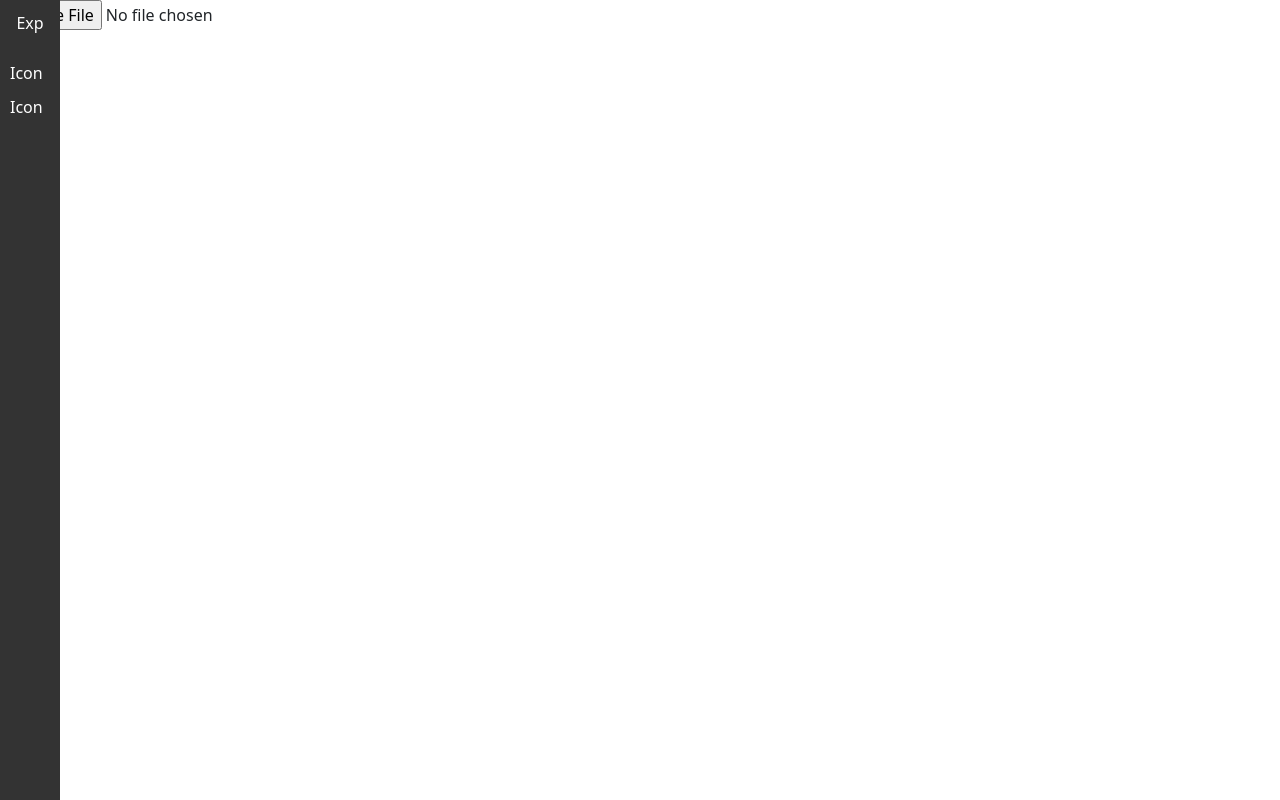
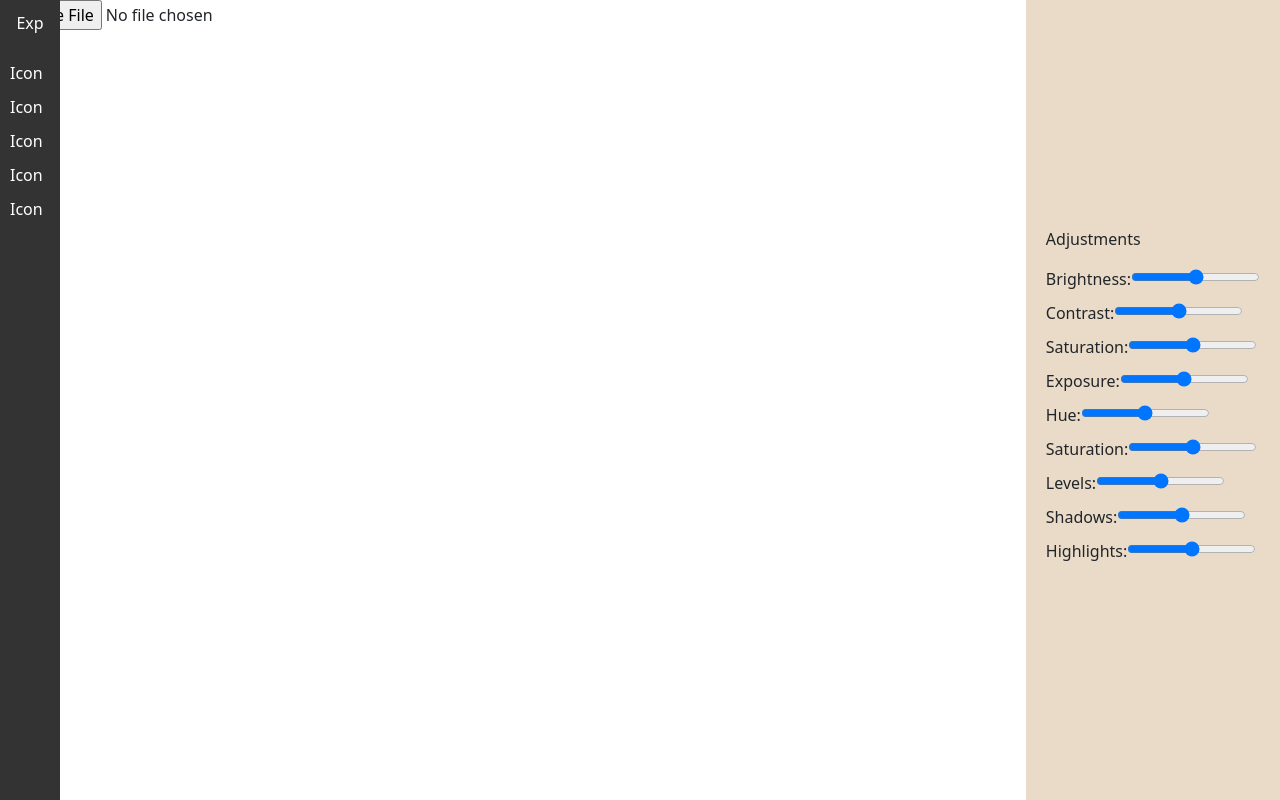
Before and after one commit to Naveen-005/pixlz, a React (Vite) app: page / in a window 1280 px wide. Built offline with nearby package versions, Linux system fonts and the light colour scheme.

Commit message:
adjustments added

```diff
--- a/package.json
+++ b/package.json
@@ -13,6 +13,7 @@
     "@fortawesome/fontawesome-svg-core": "^6.5.2",
     "@fortawesome/free-solid-svg-icons": "^6.5.2",
     "@fortawesome/react-fontawesome": "^0.2.0",
+    "jimp": "^0.22.12",
     "react": "^18.2.0",
     "react-dom": "^18.2.0",
     "react-pro-sidebar": "^1.1.0"
--- a/src/App.jsx
+++ b/src/App.jsx
@@ -4,6 +4,7 @@ import './App.css'
 //import { Sidebar, Menu, MenuItem, SubMenu } from 'react-pro-sidebar';
 import Sidebar from './components/Sidebar'
 import ImageCanvas from './components/ImageCanvas'
+import Adjustments from './components/Adjustments'
 
 
 function App() {
@@ -24,6 +25,8 @@ function App() {
       <input type="file"  onChange={handleChange}/>
       {image && <ImageCanvas image={image}/>}
 
+      <Adjustments />
+
     </>
   )
 }
--- /dev/null
+++ b/src/components/Adjustments.css
@@ -0,0 +1,24 @@
+.adjustments-container {
+    position: fixed;
+    top: 0;
+    right: 0;
+    display: flex;
+    height: 100vh; /* Full height of the viewport */
+    align-items: center; /* Vertically center the content */
+    justify-content: flex-end; /* Align content to the right */
+    padding: 0 20px; /* Optional padding for spacing */
+    background-color: #EADBC8;
+    max-width: fit-content;
+
+}
+
+.sliders {
+    display: flex;
+    flex-direction: column;
+}
+
+.slider {
+    margin-bottom: 10px; /* Adjust spacing between sliders */
+}
+
+/* Add more styling as needed */
--- /dev/null
+++ b/src/components/Adjustments.jsx
@@ -0,0 +1,50 @@
+import React from 'react';
+import './Adjustments.css';
+const Adjustments = () => {
+    return (
+        <div className="adjustments-container">
+
+            <div className="sliders">
+                <p>Adjustments</p>
+                <div className="slider">
+                    <label htmlFor="brightness">Brightness:</label>
+                    <input type="range" id="brightness" name="brightness" min="0" max="100" />
+                </div>
+                <div className="slider">
+                    <label htmlFor="Contrast">Contrast:</label>
+                    <input type="range" id="Contrast" name="Contrast" min="0" max="100" />
+                </div>
+                <div className="slider">
+                    <label htmlFor="Saturation">Saturation:</label>
+                    <input type="range" id="Saturation" name="Saturation" min="0" max="100" />
+                </div>
+                <div className="slider">
+                    <label htmlFor="Exposure">Exposure:</label>
+                    <input type="range" id="Exposure" name="Exposure" min="0" max="100" />
+                </div>
+                <div className="slider">
+                    <label htmlFor="Hue">Hue:</label>
+                    <input type="range" id="Hue" name="Hue" min="0" max="100" />
+                </div>
+                <div className="slider">
+                    <label htmlFor="Saturation">Saturation:</label>
+                    <input type="range" id="Saturation" name="Saturation" min="0" max="100" />
+                </div>
+                <div className="slider">
+                    <label htmlFor="Saturation">Levels:</label>
+                    <input type="range" id="Levels" name="Levels" min="0" max="100" />
+                </div>
+                <div className="slider">
+                    <label htmlFor="Shadows">Shadows:</label>
+                    <input type="range" id="Shadows" name="Shadows" min="0" max="100" />
+                </div>
+                <div className="slider">
+                    <label htmlFor="Highlights">Highlights:</label>
+                    <input type="range" id="Highlights" name="Highlights" min="0" max="100" />
+                </div>
+            </div>
+        </div>
+    );
+}
+
+export default Adjustments;
--- a/src/components/Sidebar.css
+++ b/src/components/Sidebar.css
@@ -34,6 +34,10 @@
     display: flex;
     align-items: center;
     padding: 5px 0;
+    background-color: transparent;
+    color: #fff;
+    border: none;
+    cursor: pointer;
   }
 
   .icon {
--- a/src/components/Sidebar.jsx
+++ b/src/components/Sidebar.jsx
@@ -16,14 +16,26 @@ const Sidebar = () => {
                 </button>
             </div>
             <div className="sidebar-content">
-                <div className="sidebar-item">
+                <button className="sidebar-item">
                     <span className="icon">Icon</span>
-                    {isExpanded && <span className="name">Item 1</span>}
-                </div>
-                <div className="sidebar-item">
+                    {isExpanded && <span className="name">Basic Tools</span>}
+                </button>
+                <button className="sidebar-item">
                     <span className="icon">Icon</span>
-                    {isExpanded && <span className="name">Item 2</span>}
-                </div>
+                    {isExpanded && <span className="name">Adjustments</span>}
+                </button>
+                <button className="sidebar-item">
+                    <span className="icon">Icon</span>
+                    {isExpanded && <span className="name">Filters & Effects</span>}
+                </button>
+                <button className="sidebar-item">
+                    <span className="icon">Icon</span>
+                    {isExpanded && <span className="name">Advanced</span>}
+                </button>
+                <button className="sidebar-item">
+                    <span className="icon">Icon</span>
+                    {isExpanded && <span className="name">Text & Graphics</span>}
+                </button>
                 {/* Add more sidebar items as needed */}
             </div>
         </div>
```
Also changed, not shown: 1 other file (tests, documents, lock files or other folders).
